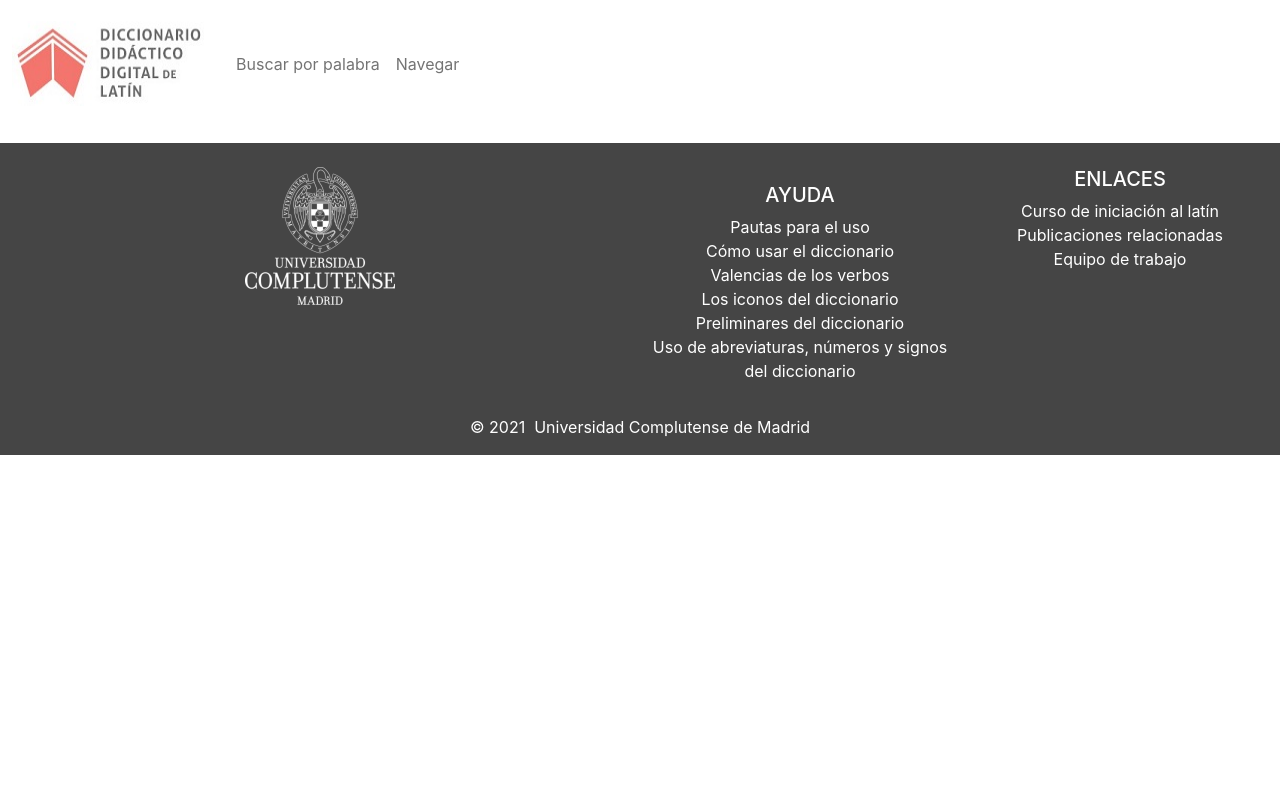
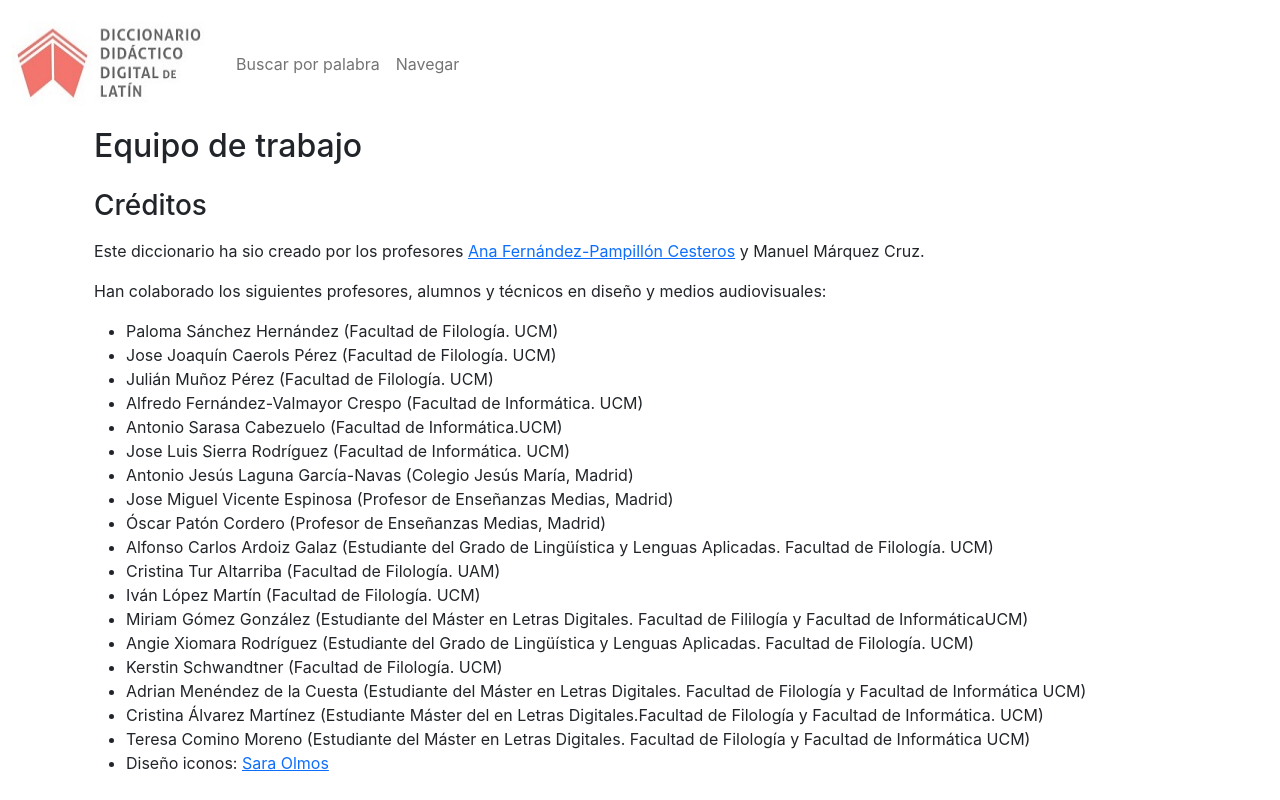
Before and after one commit to gayoxo/ddd-latin-app, a React (Create React App) app in the folder client/: page /equipo-trabajo in a window 1280 px wide. Shown: the top 800 px of the page. Built offline with nearby package versions, Linux system fonts and the light colour scheme; no server answers.

Commit message:
CardFicha fix

```diff
--- a/client/src/components/CardFicha/CardFicha.js
+++ b/client/src/components/CardFicha/CardFicha.js
@@ -6,9 +6,9 @@ import Categoria from "./Categoria";
 const CardFicha = ({ word }) => {
   var dataWordCategory = null;
   if (word.attr[0] != null) {
-    if (word.attr[0].attr[2] != null) {
-      dataWordCategory = word.attr[0].attr[2].attr;
-    }
+    word.attr[0].attr.forEach(element => {
+      if(element.name=="Datos") dataWordCategory = element.attr;
+    });
   }
 
   return (
--- a/client/src/components/CardFicha/Categoria.js
+++ b/client/src/components/CardFicha/Categoria.js
@@ -1,7 +1,6 @@
 import React, {useState, useEffect} from "react";
-import { Card, ListGroup } from "react-bootstrap";
 
-const Categoria = (label, children) => {
+const Categoria = ( label ) => {
 
   const [claseCaja, setClaseCaja] = useState('');
   const [claseCabecera, setClaseCabecera] = useState('');
--- a/client/src/components/Footer/Footer.js
+++ b/client/src/components/Footer/Footer.js
@@ -5,7 +5,7 @@ import Image from 'react-bootstrap/Image';
 
 const Footer = () => {
 return (
-    <footer className="page-footer font-small blue pt-4">
+    <footer className="page-footer font-small blue pt-4 mt-5">
         <div className="container-fluid text-center text-md-left">
             <div className="row">
                 <div className="col-md-6 mt-md-0 mt-3 pb-5">
@@ -14,7 +14,7 @@ return (
 
                 <hr className="clearfix w-100 d-md-none pb-0"/>
 
-                <div className="col-md-3 mb-md-0 mb-3 pt-3">
+                <div className="col-md-3 mb-md-0 mb-3">
                     <h5 className="text-uppercase">Ayuda</h5>
                     <ul className="list-unstyled">
                         <li><a href="/pautas-uso">Pautas para el uso</a></li>
@@ -29,9 +29,9 @@ return (
                 <div className="col-md-3 mb-md-0 mb-3">
                     <h5 className="text-uppercase">Enlaces</h5>
                     <ul className="list-unstyled">
-                        <li><a href="#!">Curso de iniciación al latín</a></li>
-                        <li><a href="#!">Publicaciones relacionadas</a></li>
-                        <li><a href="#!">Equipo de trabajo</a></li>
+                        <li><a href="https://cv4.ucm.es/moodle/course/view.php?id=115039" target="_blank">Curso de iniciación al latín</a></li>
+                        <li><a href="/publicaciones-relacionadas">Publicaciones relacionadas</a></li>
+                        <li><a href="/equipo-trabajo">Equipo de trabajo</a></li>
                     </ul>
                 </div>
             </div>
--- a/client/src/components/ListResults/CardResult.js
+++ b/client/src/components/ListResults/CardResult.js
@@ -32,7 +32,7 @@ const CardResult = ({ result }) => {
             <div className="lema" dangerouslySetInnerHTML={{ __html: result.desc }}></div>
           </Col>
           <Col xs={12} md={2} className="d-flex justify-content-center">
-            <Button variant="danger" onClick={handleShow}>Ficha</Button>
+            <Button variant="outline-danger" onClick={handleShow}>Ficha</Button>
           </Col>
         </Row>
       </ListGroup.Item>
--- a/client/src/components/Navigation/Navigation.js
+++ b/client/src/components/Navigation/Navigation.js
@@ -61,7 +61,7 @@ const Navigation = ({setIdDocs}) => {
                     <Loading />
                 ) : (
                     <div className="d-grid gap-2">
-                        <Button variant="outline-danger" href="/categorias">
+                        <Button variant="outline-secondary" href="/categorias">
                             Reiniciar
                         </Button>
                         {
--- /dev/null
+++ b/client/src/pages/footer/equipo-trabajo.js
@@ -0,0 +1,51 @@
+import React from 'react';
+import { Container, Col, Row, Image } from 'react-bootstrap';
+
+const EquipoTrabajo = () => {
+    return (
+        <Container fluid>
+            <h2 className="pb-3">Equipo de trabajo</h2>
+            <h3 className='pb-2'>Créditos</h3>
+            <p>Este diccionario ha sio creado por los profesores <a href="https://www.ucm.es/afpc/" target="_blank">Ana Fernández-Pampillón Cesteros</a> y Manuel Márquez Cruz.</p>
+            <p>Han colaborado los siguientes profesores, alumnos y técnicos en diseño y medios audiovisuales:</p>
+            <ul>
+                <li>Paloma Sánchez Hernández (Facultad de Filología. UCM)</li>
+                <li>Jose Joaquín Caerols Pérez (Facultad de Filología. UCM)</li>
+                <li>Julián Muñoz Pérez (Facultad de Filología. UCM)</li>
+                <li>Alfredo Fernández-Valmayor Crespo (Facultad de Informática. UCM)</li>
+                <li>Antonio Sarasa Cabezuelo (Facultad de Informática.UCM)
+                </li>
+                <li>Jose Luis Sierra Rodríguez (Facultad de Informática. UCM)
+                </li>
+                <li>Antonio Jesús Laguna García-Navas (Colegio Jesús María, Madrid)
+                </li>
+                <li>Jose Miguel Vicente Espinosa (Profesor de Enseñanzas Medias, Madrid)
+                </li>
+                <li>Óscar Patón Cordero (Profesor de Enseñanzas Medias, Madrid)
+                </li>
+                <li>Alfonso Carlos Ardoiz Galaz (Estudiante del Grado de Lingüística y Lenguas Aplicadas. Facultad de Filología. UCM)
+                </li>
+                <li>Cristina Tur Altarriba (Facultad de Filología. UAM)
+                </li>
+                <li>Iván López Martín (Facultad de Filología. UCM)
+                </li>
+                <li>Miriam Gómez González (Estudiante del Máster en Letras Digitales. Facultad de Fililogía y Facultad de InformáticaUCM)
+                </li>
+                <li>Angie Xiomara Rodríguez (Estudiante del Grado de Lingüística y Lenguas Aplicadas. Facultad de Filología. UCM)
+                </li>
+                <li>Kerstin Schwandtner (Facultad de Filología. UCM)
+                </li>
+                <li>Adrian Menéndez de la Cuesta (Estudiante del Máster en Letras Digitales. Facultad de Filología y Facultad de Informática UCM)
+                </li>
+                <li>Cristina Álvarez Martínez (Estudiante Máster del en Letras Digitales.Facultad de Filología y Facultad de Informática. UCM)
+                </li>
+                <li>Teresa Comino Moreno (Estudiante del Máster en Letras Digitales. Facultad de Filología y Facultad de Informática UCM)
+                </li>
+                <li>Diseño iconos: <a href="http://saraolmos.com/" target="_blank">Sara Olmos</a>
+                </li>
+            </ul>
+        </Container>
+    );
+};
+
+export default EquipoTrabajo;
--- /dev/null
+++ b/client/src/pages/footer/publicaciones-relacionadas.js
@@ -0,0 +1,32 @@
+import React from 'react';
+import { Container, ListGroup } from 'react-bootstrap';
+
+const EquipoTrabajo = () => {
+    return (
+        <Container fluid>
+            <h2 className="pb-3">Publicaciones relacionadas</h2>
+            <ListGroup>
+                <ListGroup.Item>
+                <a href="http://eprints.ucm.es/38294/" className="link-secondary text-decoration-none" target="blank">Experiencias previas a la digitalización del uso del diccionario (pdf)</a>
+                </ListGroup.Item>
+                <ListGroup.Item>
+                <a href="http://www.ucm.es/data/cont/docs/758-2017-07-11-TFG_ANGIE.pdf" className="link-secondary text-decoration-none" target="blank">Estandarización de diccionarios. Un estudio de caso (pdf)</a>
+                </ListGroup.Item>
+                <ListGroup.Item>
+                <a href="http://www.mdpi.com/2227-7102/6/3/23" className="link-secondary text-decoration-none" target="blank">Márquez, M.; Chaves, B. A Latin Functionalist Dictionary as a Self-Learning Language Device: Previous Experiences to Digitalization. Educ. Sci. 2016, 6, 23.</a>
+                </ListGroup.Item>
+                <ListGroup.Item>
+                <a href="http://www.ugr.es/~reidocrea/8-34.html" className="link-secondary text-decoration-none"  target="blank"  >M. Márquez – A. M.ª Fernández-Pampillón, “Motivación en el aprendizaje del latín: evaluación de una nueva metodología didáctica”, ReiDoCrea 8 (2019) 432-441</a>
+                </ListGroup.Item>
+                <ListGroup.Item>
+                <a href="http://elex.link/elex2019/wp-content/uploads/2019/10/eLex_2019-Book_of_abstracts.pdf" className="link-secondary text-decoration-none"  target="blank"  >M. Márquez, A.Mª Fernández-Pampillón, P. Sánchez, “A novel Cognitive Model of Digital Didactic Dictionary for Learning Foreign Languages. Application to Latin and German”, Electronic Lexicography in de 21st century (eLex 2019), Sintra, 2019, pp.40-42</a>
+                </ListGroup.Item>
+                <ListGroup.Item>
+                <a href="https://euralex2020.gr/wp-content/uploads/2020/11/EURALEX2020_ProceedingsBook-p193-202.pdf" className="link-secondary text-decoration-none"  target="blank"  >M. Márquez – A. M.ª Fernández-Pampillón, “A Morpho-Semantic Digital Didactic Dictionary for Learners of Latin at Early</a>
+                </ListGroup.Item>
+            </ListGroup>
+        </Container>
+    );
+};
+
+export default EquipoTrabajo;
--- a/client/src/pages/index.js
+++ b/client/src/pages/index.js
@@ -12,6 +12,8 @@ import Home from './home';
 import PautasUso from './footer/pautas-uso';
 import PautasUsoIcono from './footer/iconos';
 import PautasUsoAbreviaturas from './footer/abreviaturas';
+import EquipoTrabajo from './footer/equipo-trabajo';
+import PublicacionesRelacionadas from './footer/publicaciones-relacionadas';
 
 const Pages = ({diccionario}) => {
     return(
@@ -37,6 +39,12 @@ const Pages = ({diccionario}) => {
             <Route path="/abreviaturas">
                 <PautasUsoAbreviaturas />
             </Route>
+            <Route path="/equipo-trabajo">
+                <EquipoTrabajo />
+            </Route>
+            <Route path="/publicaciones-relacionadas">
+                <PublicacionesRelacionadas />
+            </Route>
         </Router>
     );
 };
```
